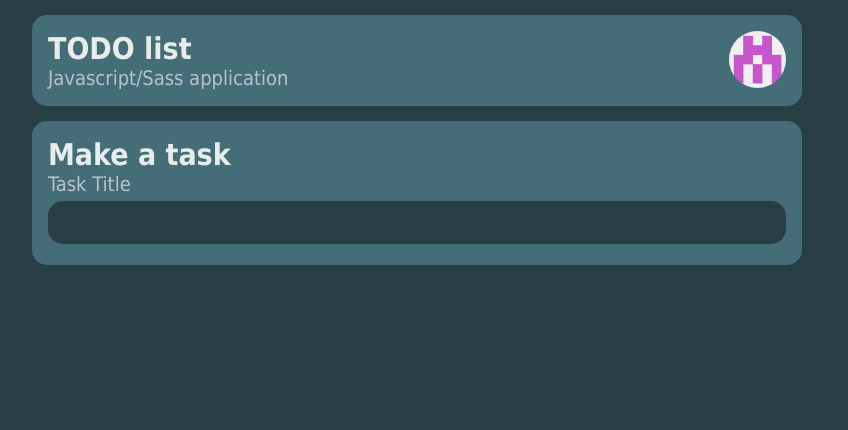
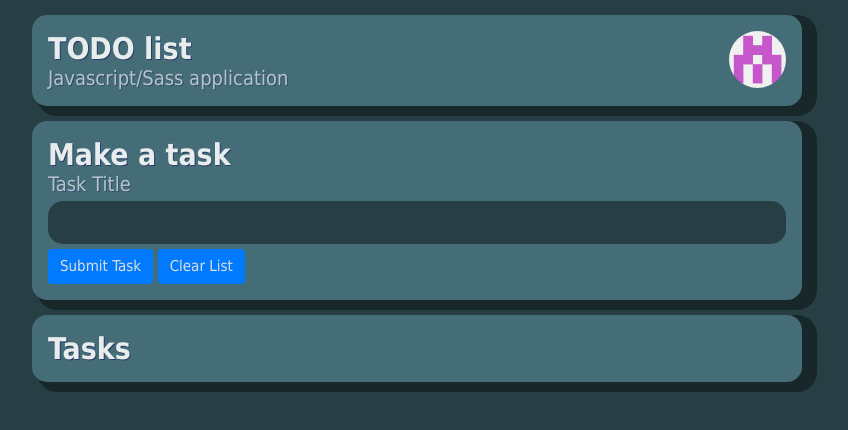
Before and after one commit to MW-was-taken/todo-app, a plain HTML site: page public/index.html in a window 1280 px wide. Shown: the whole page, without its empty margins (223-1071 px from the left). Drawn offline with Linux system fonts and the light colour scheme.

Commit message:
finished template, js and sass.

```diff
--- a/public/index.html
+++ b/public/index.html
@@ -26,6 +26,7 @@
 								src="img/profile.png"
 								alt="Profile Image"
 								class="img-round"
+								onclick="window.location.href = 'https://github.com/iwannaplayminicraft/todo-app'"
 							/>
 						</div>
 					</div>
@@ -37,9 +38,25 @@
 					<div class="med-emphasis">
 						<h4>Task Title</h4>
 					</div>
-					<input type="text" name="task-title" />
+					<input type="text" id="task-title" />
+					<button onclick="append()">
+						Submit Task
+					</button>
+					<button onclick="clearList()">
+						Clear List
+					</button>
+				</div>
+				<div class="card">
+					<div class="high-emphasis">
+						<h2>Tasks</h2>
+						<div id="tasks">
+
+						</div>
+					</div>
 				</div>
 			</div>
 		</div>
+
+		<script src="./js/append.js"></script>
 	</body>
 </html>
--- /dev/null
+++ b/public/js/append.js
@@ -0,0 +1,12 @@
+
+// append task to task list
+var e = document.getElementById("tasks");
+append = function () {
+    var x = document.getElementById("task-title");
+    e.innerHTML += '<h4 class="med-emphasis">' + x.value + '</h4>';
+    x.value = null;
+}
+
+clearList = function () {
+    e.innerHTML = null;
+}
--- a/src/_colors.scss
+++ b/src/_colors.scss
@@ -2,4 +2,5 @@
 
 $dark: #273e44;
 $dark-surface: lighten($dark, 16%);
-$dark-surface-border: lighten($dark, 24%);
+$dark-surface-border: lighten($dark, 36%);
+$dark-button: #007bff;
--- a/src/_var.scss
+++ b/src/_var.scss
@@ -1,3 +1,4 @@
 // put all site variables into this file
 
-$font: 'Ubuntu' ,Tahoma, Geneva, Verdana, sans-serif;
+$font: "Ubuntu", Tahoma, Geneva, Verdana, sans-serif;
+$box-shadow: 10px 5px 0px 5px rgba(0, 0, 0, 0.38);
--- a/src/style.scss
+++ b/src/style.scss
@@ -14,14 +14,23 @@ body {
 	background: c.$dark;
 	font-family: v.$font;
 }
+// buttons aren't affected when font-family is used on the body for some reason
+button {
+	font-family: v.$font;
+}
 // mixin for customizeable font sizes + weight to reduce redundancies
 @mixin font($font-size, $font-weight) {
 	font-size: $font-size;
 	font-weight: $font-weight;
+	text-shadow: 1px 1px 0px #263666;
 }
 @mixin color($opacity) {
 	color: #ffffff;
 	opacity: $opacity;
+}
+@mixin boxShadow() {
+	-webkit-box-shadow: v.$box-shadow;
+	box-shadow: v.$box-shadow;
 }
 // typography
 // use the font mixin to create some flexible elements
@@ -60,6 +69,7 @@ a {
 	background: c.$dark-surface;
 	border-radius: 15px;
 	margin-bottom: 15px;
+	@include boxShadow();
 }
 input[type="text"] {
 	padding: 10px 15px;
@@ -70,6 +80,21 @@ input[type="text"] {
 	border: none;
 	border-radius: 15px;
 	margin: 5px 0;
+	text-shadow: 1px 1px 0px #263666;
+}
+button {
+	background: c.$dark-button;
+	color: darken(#ffffff, 13%);
+	padding: 10px 20px;
+	border-radius: 15px;
+	border: none;
+	padding: 0.375rem 0.75rem;
+	line-height: 1.5;
+	border-radius: 0.25rem;
+	font-size: 15px;
+	&:hover {
+		background: darken($color: c.$dark-button, $amount: 15);
+	}
 }
 // misc elements
 .img-round {
@@ -79,6 +104,7 @@ input[type="text"] {
 // TODO: fix this hacky profile image width
 img {
 	height: 57px;
+	cursor: pointer;
 }
 // container class to keep content away from ends of page
 .container {
```
Also changed, not shown: public/style/style.css, 1 other file.
